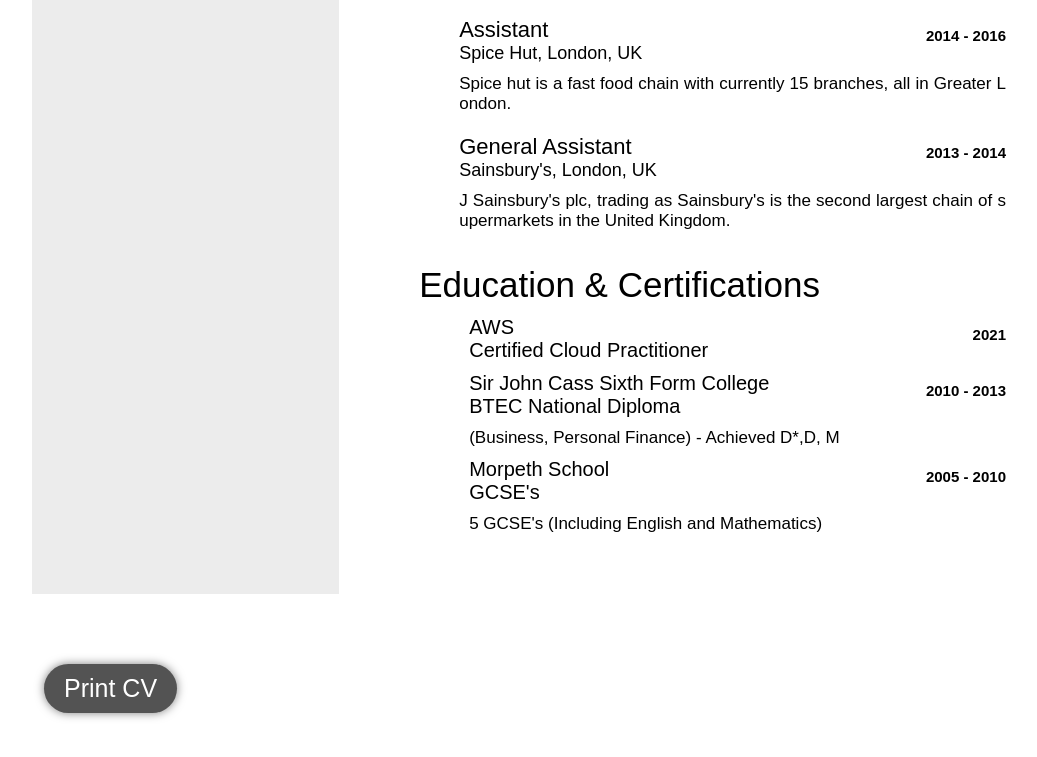
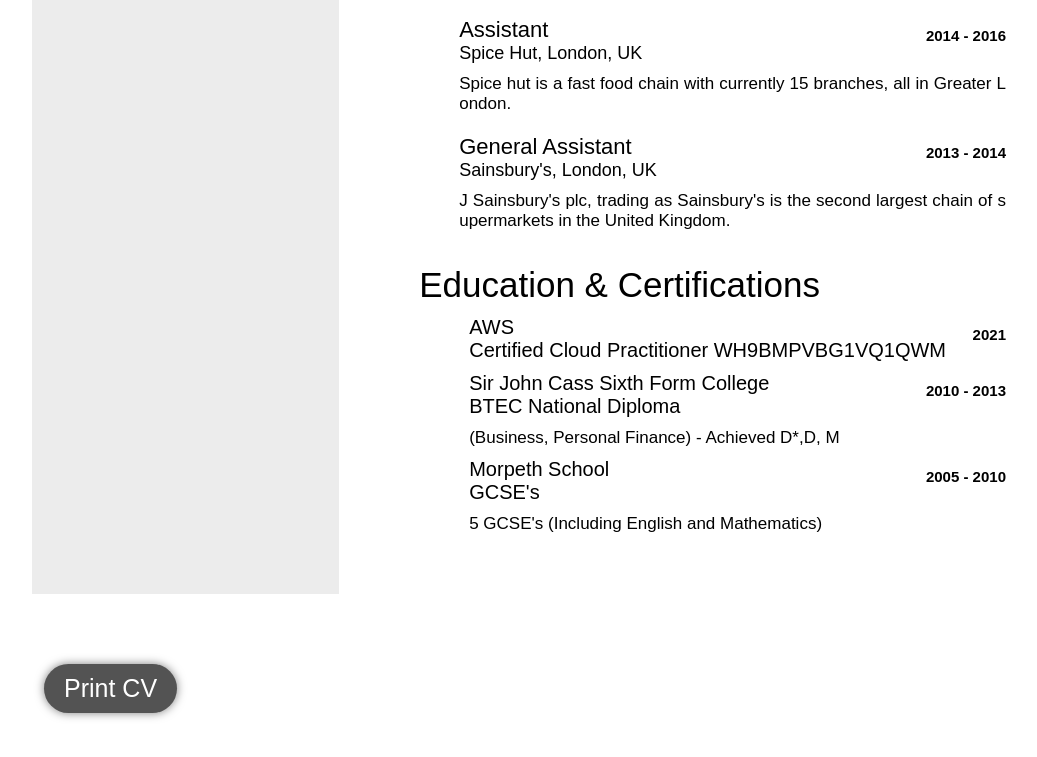
Before and after one commit to Bodrul-I/Cloud-Resume-Challenge, a plain HTML site: page index.html in a window 1280 px wide. Shown: the part 2042-2799 px from the top of the page, without its empty margins (96-1133 px from the left). Drawn offline with Linux system fonts and the light colour scheme.

Commit message:
certificate badge number in index.html

```diff
--- a/index.html
+++ b/index.html
@@ -248,7 +248,7 @@
           <h1><span></span>Education & Certifications</h1>
 
           <div class="edu-group">
-            <h4>AWS<br>Certified Cloud Practitioner</h4>
+            <h4>AWS<br>Certified Cloud Practitioner WH9BMPVBG1VQ1QWM</h4>
             <span>2021</span>
             <p></p>
           </div>
```
